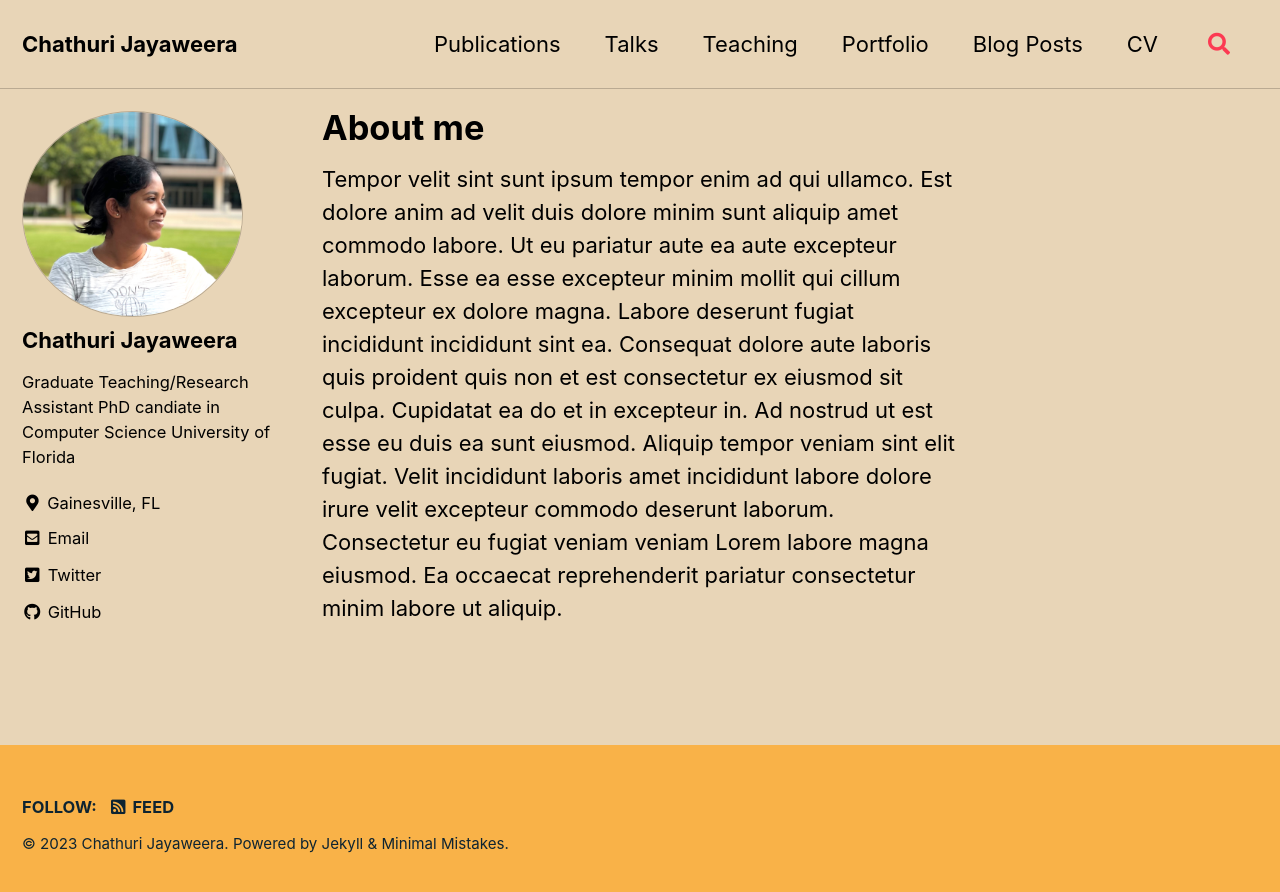
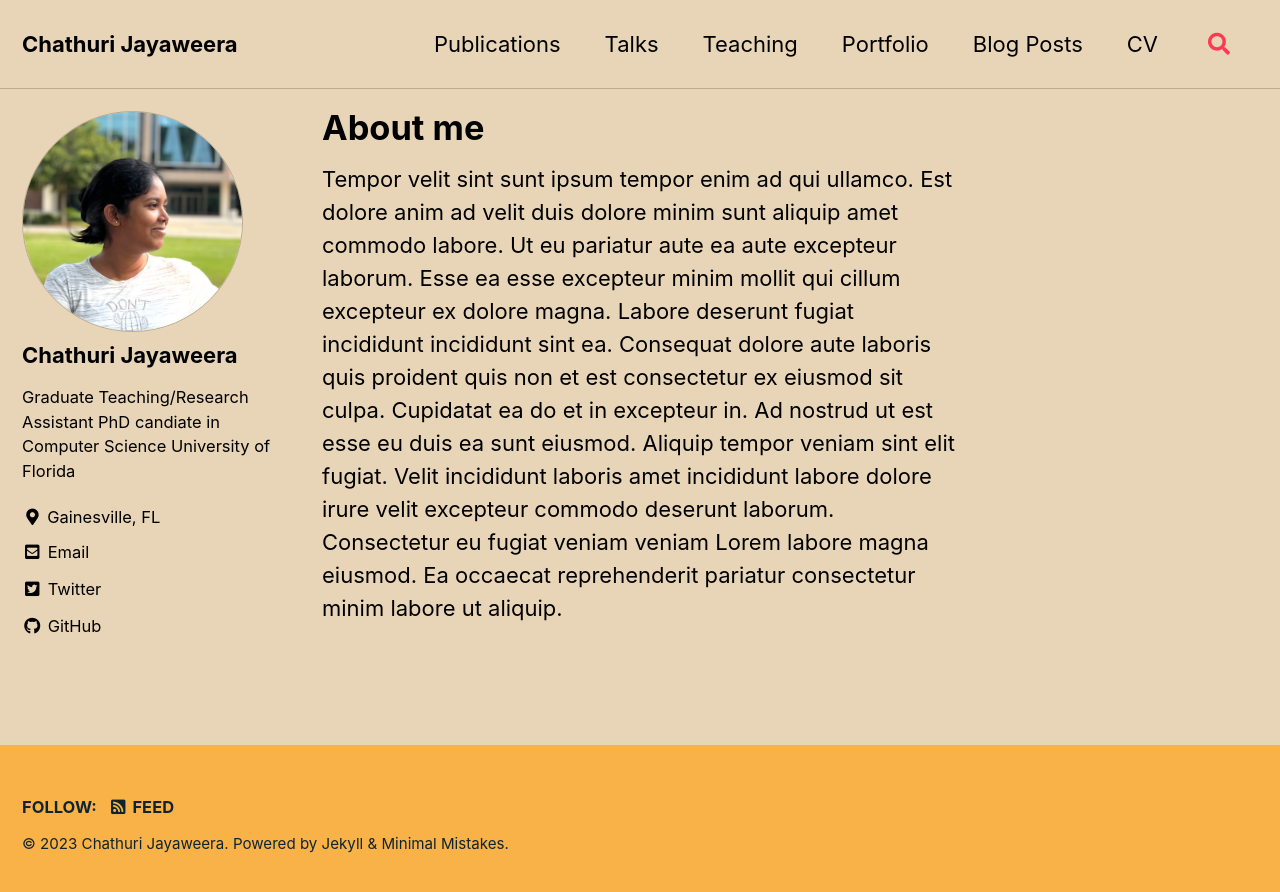
Before and after one commit to chestnutjay/chestnutjay.github.io, a Jekyll site: the page built from index.html, in a window 1280 px wide. Shown: the top 892 px of the page. Built offline with Jekyll 4.4.1, drawn with Linux system fonts in a browser that asks for light colours; cached includes are drawn as plain includes; our own code applies the rules of GitHub Pages for plain Markdown files; the list of posts is cut into pages by our own code.

Commit message:
updated the pro pic

```diff
--- a/_sass/minimal-mistakes/_sidebar.scss
+++ b/_sass/minimal-mistakes/_sidebar.scss
@@ -135,7 +135,6 @@
 
   img {
     max-width: 221px;
-    max-height: 221px;
     border-radius: 50%;
 
     @include breakpoint($large) {
```
Also changed, not shown: assets/images/npets.jpg.
